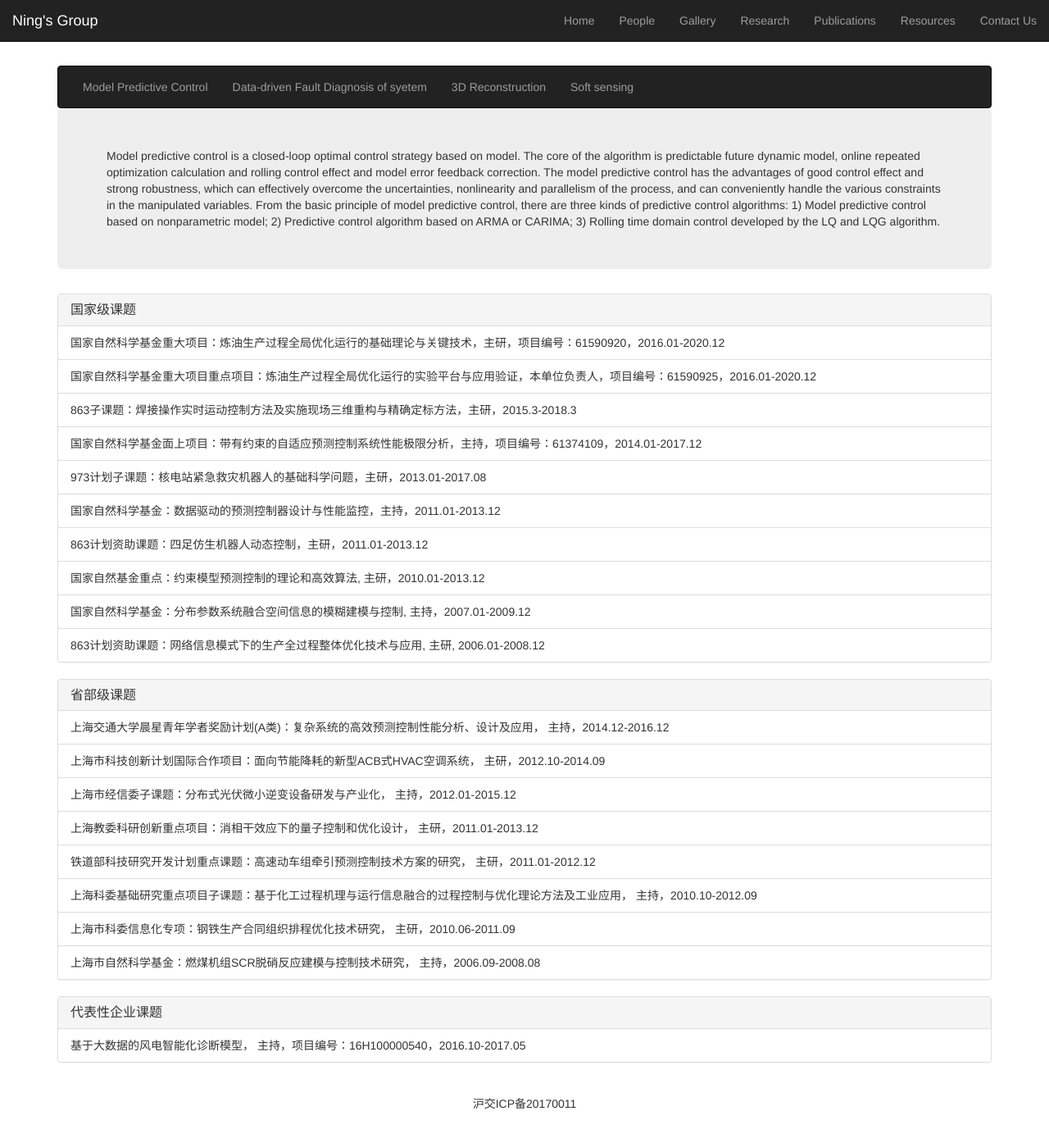
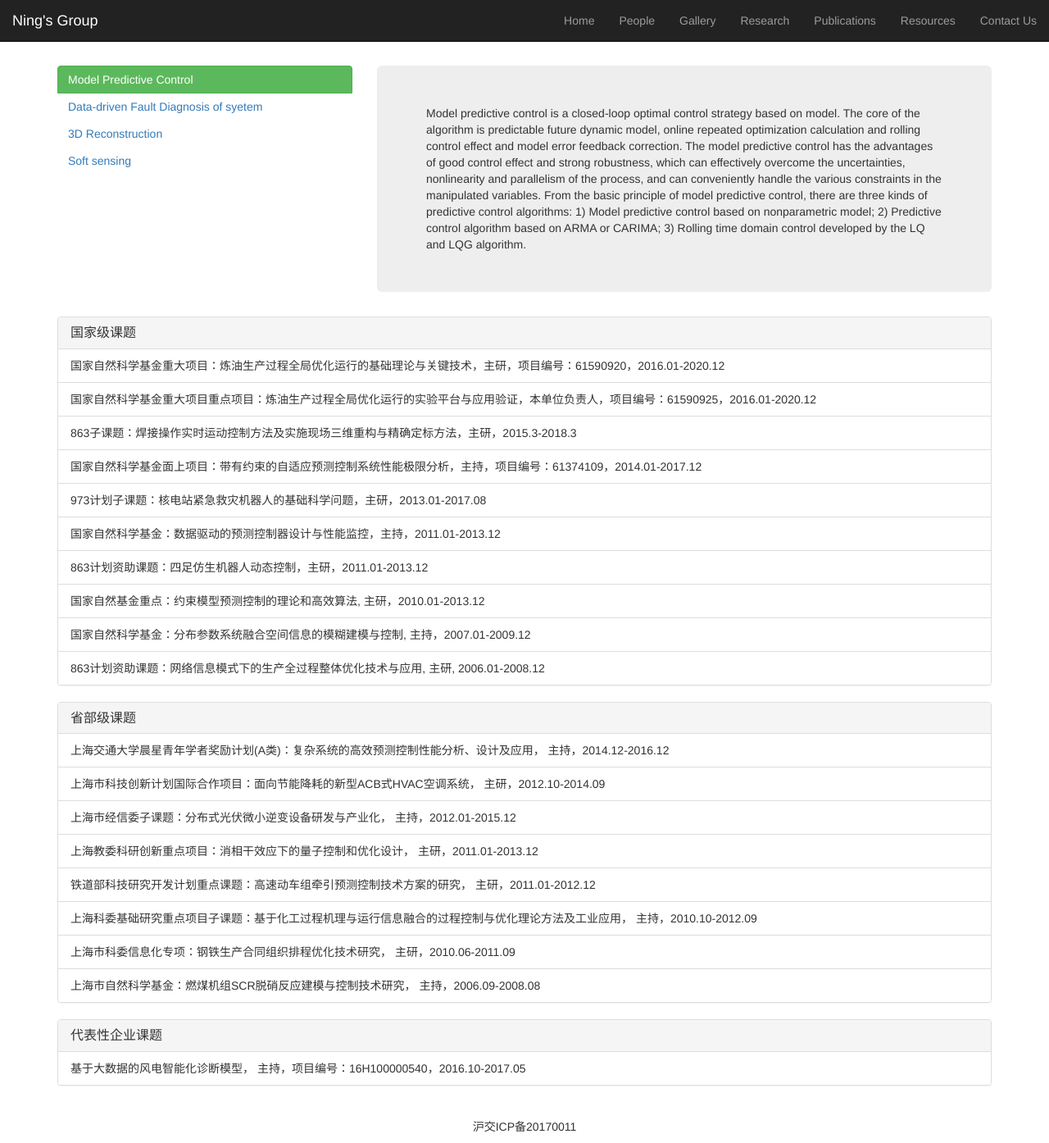
Before and after one commit to academic532/academic532.github.io, a Jekyll site: the page built from research/index.html, in a window 1280 px wide and 1394 px high. Shown: the whole window at 82% size. Built offline with Jekyll 4.4.1, drawn with Linux system fonts in a browser that asks for light colours; nearby versions of some CDN libraries.

Commit message:
fix /research

```diff
--- a/_data/research.json
+++ b/_data/research.json
@@ -3,22 +3,18 @@
   "entry": [
     {
       "name": "Model Predictive Control",
-      "code": "mpc",
       "description": "Model predictive control is a closed-loop optimal control strategy based on model. The core of the algorithm is predictable future dynamic model, online repeated optimization calculation and rolling control effect and model error feedback correction. The model predictive control has the advantages of good control effect and strong robustness, which can effectively overcome the uncertainties, nonlinearity and parallelism of the process, and can conveniently handle the various constraints in the manipulated variables. From the basic principle of model predictive control, there are three kinds of predictive control algorithms: 1) Model predictive control based on nonparametric model; 2) Predictive control algorithm based on ARMA or CARIMA; 3) Rolling time domain control developed by the LQ and LQG algorithm."
     },
     {
       "name": "Data-driven Fault Diagnosis of syetem",
-      "code": "dtfds",
       "description": "The main tasks of fault diagnosis of system are: fault detection, fault type judgment, fault location and fault recovery.Fault detection is to establish a connection with the system to send detection signals to the next bit machine periodically and determine whether the system failure from the response of data frame.Fault type judgment is to determine the type of system failure by analyzing the causes after the system detects the fault.Fault location,based on the first two, is the diagnosis of specific fault parts of the system and the cause of the failure to prepare for the recovery.Fault recovery is the final and the most important part of the whole fault diagnosis process. It needs to take different measures to recover the system fault according to the fault reason."
     },
     {
       "name": "3D Reconstruction",
-      "code": "recons",
       "description": "3D scene reconstruction is to build a mathematical model that is suitable for computer representation and processing of 3D objects. It is the basis for processing, manipulating and analyzing its properties in computer environment. It is also the key technology to express virtual reality in the computer.In computer vision,3D reconstruction is the process of reconstructing 3D information from a single view or a multi-view image.Because the information of single view is not complete, the 3D reconstruction needs to use the experience knowledge.The 3D reconstruction of multi-view is relatively easy, the method is to calibrate the camera, that is, to calculate the relationship between the camera's image coordinate system and the world coordinate system, and then use the information in multiple 2D images to reconstruct the 3D information."
     },
     {
       "name": "Soft sensing",
-      "code": "ss",
       "description": "Soft measurement is to combine automatic control theory and production process knowledge.It selects some variables which are easy to measure and constitute a mathematical relationship to infer or estimate the variables which are difficult to measure or temporarily unable to measure,which replaces the hardware's function by software.Using the soft-sensing technology to achieve the online detection of element content is not only economic and reliable,but also has a rapid dynamic response,which is easy to achieve the control of product quality."
     }
   ]
--- a/_layouts/research.html
+++ b/_layouts/research.html
@@ -12,19 +12,14 @@
 .panel .list-group .list-group-item {
   border-width: 1px 0;
   padding: 10px 15px;
-  overflow: hidden;
-  white-space: nowrap;
-  text-overflow: ellipsis;
 }
 .btn {
   text-align: left;
   text-transform: none;
 }
-.btn-group {
+.btn-group-vertical {
   margin-top: 0px;
-}
-.nav-tabs {
-  background: #212121;
+  width: 100%;
 }
 </style>
 </html>
--- a/research/index.html
+++ b/research/index.html
@@ -8,18 +8,14 @@ title: Research
     {{ site.data.research.entry | jsonify }}
   </div>
   <div id="app" class="row">
-    <div class="col-xs-12">
-      <div class="navbar navbar-inverse">
-        <div class="navbar-collapse collapse navbar-inverse-collapse">
-          <ul class="nav navbar-nav">
+    <div class="col-sm-12 col-md-4">
+    <div class="btn-group-vertical">
      {% raw %}
-              <li v-for="(item, index) in entry"><a href="#" @click="switchDescription(index)">{{ item.name }}</a></li>
+       <a v-for="(item, index) in entry" href="#" @click="switchDescription(index)" class="btn btn-raised" :id="'research'+index">{{ item.name }}</a>
      {% endraw %}
-          </ul>
     </div>
     </div>
-    </div>
-    <div class="col-xs-12">
+    <div class="col-sm-12 col-md-8">
     <div class="jumbotron">
       {% raw %}
         {{ showText }}
```
Also changed, not shown: other parts of research/index.html (+5 -0 lines). Lines whose indentation alone changed are shown as unchanged.
